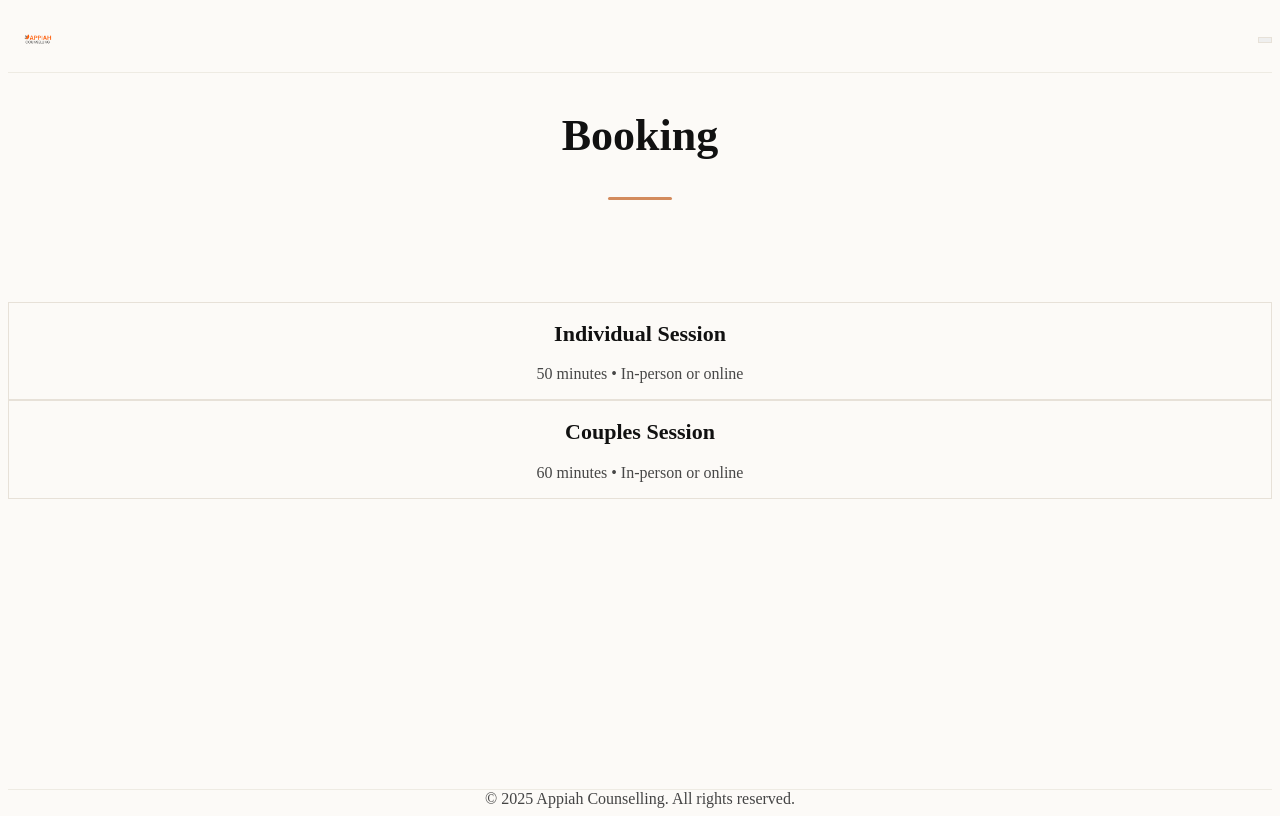
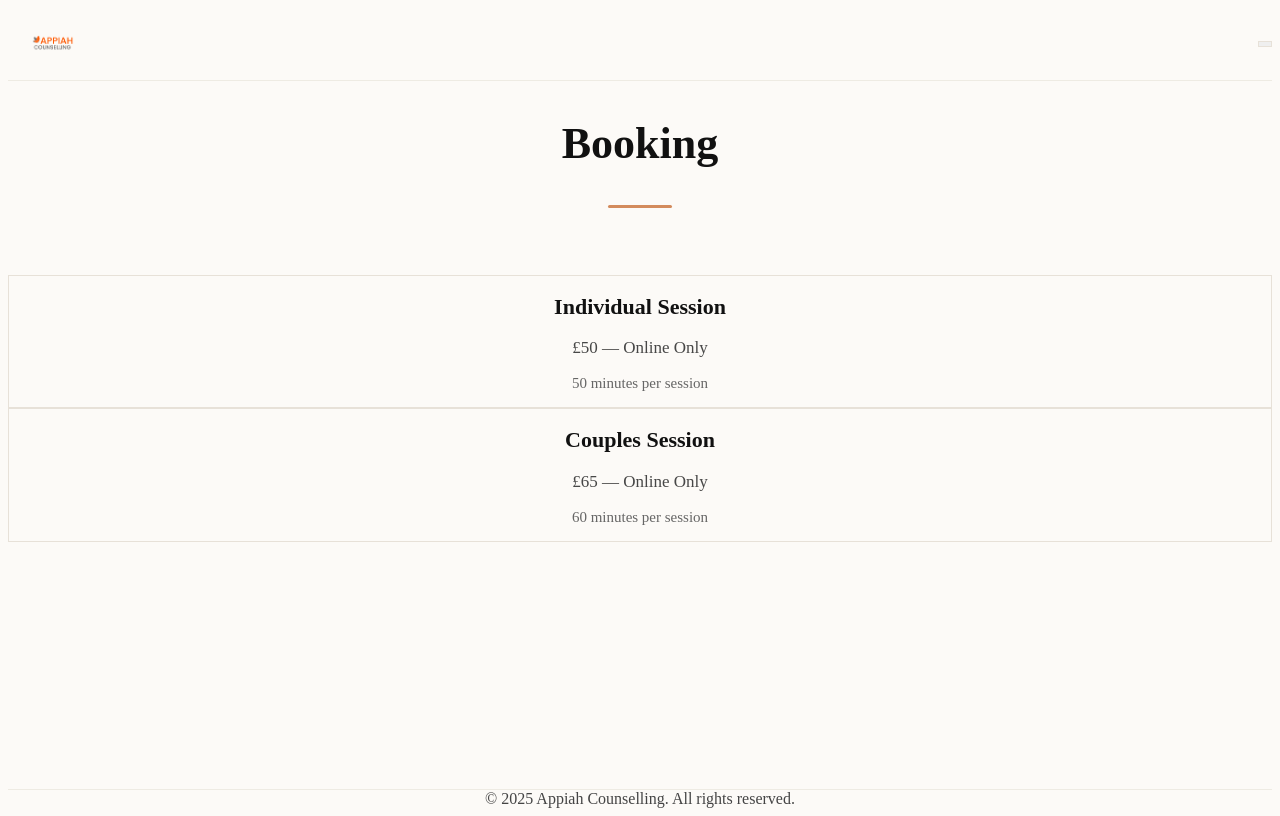
Before and after one commit to Sammyappiah/appiahcounselling, a Next.js app: page /booking in a window 1280 px wide. Built offline with nearby package versions, Linux system fonts and the light colour scheme.

Commit message:
Update header logo size and booking prices (online only)

```diff
--- a/app/booking/page.tsx
+++ b/app/booking/page.tsx
@@ -1,30 +1,40 @@
 export default function BookingPage() {
   return (
     <section className="px-6">
-      <div className="text-center mb-10">
+      {/* Title */}
+      <div className="text-center mb-10 pt-8">
         <h1 className="font-serif text-[44px] md:text-[54px] font-semibold mb-4">
           Booking
         </h1>
         <div className="h-[3px] bg-[#D38B5D] mx-auto rounded-full w-[8ch]" />
       </div>
 
+      {/* Two centered blocks */}
       <div className="min-h-[50vh] flex items-center justify-center">
-        <div className="grid grid-cols-1 md:grid-cols-2 gap-6 md:gap-8 max-w-3xl w-full">
-          <div className="bg-white/70 border border-[#E7E1D8] rounded-2xl shadow-sm p-8 text-center">
-            <h2 className="font-serif text-[22px] md:text-[24px] mb-3">
+        <div className="grid grid-cols-1 md:grid-cols-2 gap-6 md:gap-10 max-w-3xl w-full">
+          {/* Individual Session */}
+          <div className="bg-white/80 border border-[#E7E1D8] rounded-2xl shadow-sm p-10 text-center">
+            <h2 className="font-serif text-[22px] md:text-[26px] mb-3">
               Individual Session
             </h2>
-            <p className="text-[16px] md:text-[18px] text-[#333]/90">
-              50 minutes • In-person or online
+            <p className="text-[17px] md:text-[18px] text-[#333]/90 mb-2">
+              £50 — Online Only
+            </p>
+            <p className="text-[15px] md:text-[16px] text-[#555]/90">
+              50 minutes per session
             </p>
           </div>
 
-          <div className="bg-white/70 border border-[#E7E1D8] rounded-2xl shadow-sm p-8 text-center">
-            <h2 className="font-serif text-[22px] md:text-[24px] mb-3">
+          {/* Couples Session */}
+          <div className="bg-white/80 border border-[#E7E1D8] rounded-2xl shadow-sm p-10 text-center">
+            <h2 className="font-serif text-[22px] md:text-[26px] mb-3">
               Couples Session
             </h2>
-            <p className="text-[16px] md:text-[18px] text-[#333]/90">
-              60 minutes • In-person or online
+            <p className="text-[17px] md:text-[18px] text-[#333]/90 mb-2">
+              £65 — Online Only
+            </p>
+            <p className="text-[15px] md:text-[16px] text-[#555]/90">
+              60 minutes per session
             </p>
           </div>
         </div>
--- a/components/Header.tsx
+++ b/components/Header.tsx
@@ -9,19 +9,20 @@ export default function Header() {
 
   return (
     <header className="sticky top-0 z-50 w-full bg-[#FCFAF7]/95 backdrop-blur-md border-b border-[#E7E1D8]/60 shadow-sm">
-      <div className="mx-auto max-w-7xl px-6 md:px-10 h-[64px] md:h-[76px] flex items-center justify-between">
+      <div className="mx-auto max-w-7xl px-6 md:px-10 h-[72px] md:h-[86px] flex items-center justify-between">
+        {/* Larger Logo */}
         <Link href="/" className="flex items-center">
           <Image
             src="/logo.png"
             alt="Appiah Counselling Logo"
-            width={180}
-            height={40}
-            className="h-10 w-auto object-contain md:h-11"
+            width={240}
+            height={60}
+            className="h-12 md:h-[70px] w-auto object-contain"
             priority
           />
         </Link>
 
-        {/* Desktop nav */}
+        {/* Desktop Navigation */}
         <nav className="hidden md:flex items-center gap-14 lg:gap-20 text-[18px] lg:text-[20px] font-medium tracking-wide">
           {[
             { href: "/", label: "Home" },
@@ -39,7 +40,7 @@ export default function Header() {
           ))}
         </nav>
 
-        {/* Mobile hamburger */}
+        {/* Mobile Hamburger (unchanged) */}
         <button
           aria-label="Open menu"
           onClick={() => setOpen((v) => !v)}
@@ -51,7 +52,7 @@ export default function Header() {
         </button>
       </div>
 
-      {/* Mobile sheet */}
+      {/* Mobile Menu */}
       {open && (
         <div className="md:hidden border-t border-[#E7E1D8]/60 bg-[#FCFAF7]">
           <nav className="max-w-7xl mx-auto px-6 py-4 flex flex-col gap-4 text-[18px] font-medium">
```
